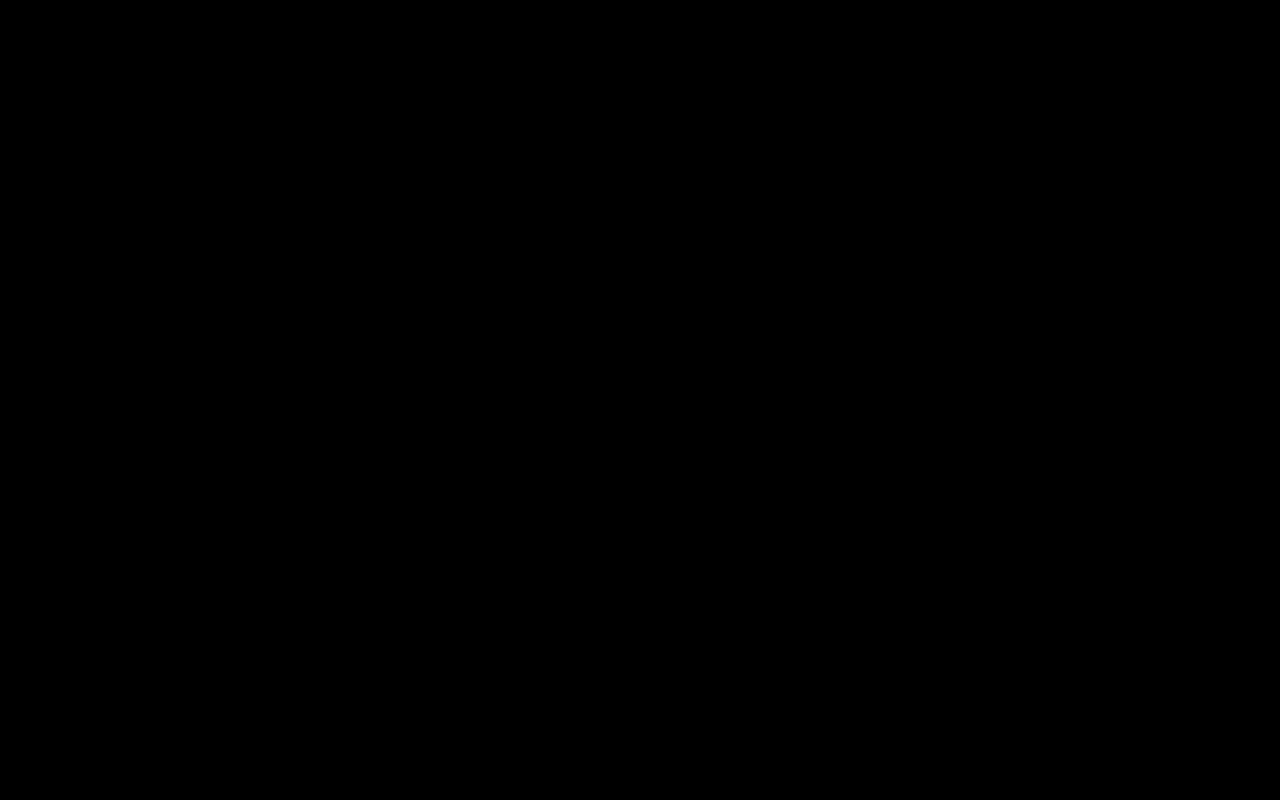
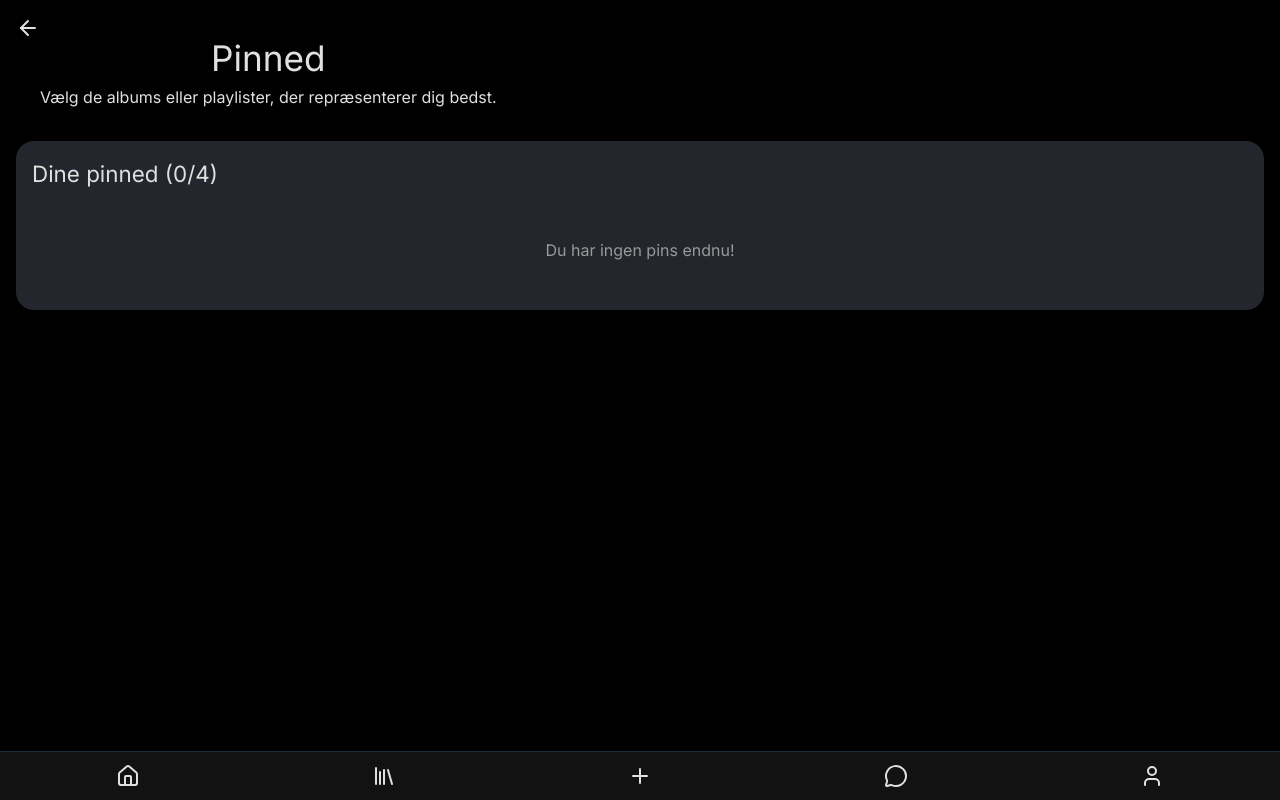
Before and after one commit to andreas893/web-app, a React (Vite) app: page /pinned in a window 1280 px wide. Before the commit this address had no page. Built offline with nearby package versions, Linux system fonts and the light colour scheme.

Commit message:
tilføjet pinned page

```diff
--- a/src/App.jsx
+++ b/src/App.jsx
@@ -13,6 +13,7 @@ import MoodPage from "./pages/MoodPage";
 import WrappedWeek from "./pages/WrappedWeek";
 import WrappedMonth from "./pages/WrappedMonth";
 import ProfilePage from "./pages/ProfilePage";
+import PinnedPage from "./pages/PinnedPage";
 
 export default function App() {
   return (
@@ -38,6 +39,7 @@ export default function App() {
         <Route path="/library" element={<LibraryPage />} />
 
         <Route path="/profile" element={<ProfilePage />} />
+        <Route path="/pinned" element={<PinnedPage />} />
 
         <Route path="/playlist/:id" element={<PlaylistView />} />
         <Route path="/choose-mood" element={<MoodPage />} />
--- a/src/components/CreatePlaylistPopup.jsx
+++ b/src/components/CreatePlaylistPopup.jsx
@@ -236,6 +236,7 @@ const handleShare = async () => {
         {type === "create" && (
   <>
     {/* CREATE PLAYLIST */}
+           <div className="popup-handle"></div>
           <button className="popup-item" onClick={() => handleCreateClick("/choose-mood")}>
           <div className="popup-icon"><Sparkles size={25} /></div>
           <div className="popup-text">
@@ -275,6 +276,7 @@ const handleShare = async () => {
   <>
     {context === "playlist" && (
       <>
+         <div className="popup-handle"></div>
         <button className="popup-item" onClick={togglePin}>
           <div className="popup-icon">
             {isPinned ? <PinOff size={25} /> : <Pin size={25} />}
@@ -335,6 +337,7 @@ const handleShare = async () => {
 
 {type === "share" && (
   <>
+     <div className="popup-handle"></div>
     <h3 className="share-title">
       {context === "song" ? "Del sang" : "Del playliste"}
     </h3>
--- /dev/null
+++ b/src/pages/PinnedPage.jsx
@@ -0,0 +1,95 @@
+import { useState, useEffect } from "react";
+import { ArrowLeft, MinusCircle } from "lucide-react";
+import { useNavigate } from "react-router-dom";
+import { auth, db } from "../firebase";
+import { doc, onSnapshot, updateDoc, arrayRemove } from "firebase/firestore";
+import FooterNav from "../components/FooterNav";
+import "../profile.css";
+
+
+export default function PinnedPage() {
+    const navigate = useNavigate();
+    const [pins, setPins] = useState([]);
+    const user = auth.currentUser;
+
+
+     // Hent pinned fra Firestore
+    useEffect(() => {
+        if (!user) return;
+        const userRef = doc(db, "users", user.uid);
+        const unsub = onSnapshot(userRef, (snap) => {
+        if (snap.exists()) {
+            const data = snap.data();
+            setPins(data.pinned || []);
+        }
+        });
+        return () => unsub();
+    }, [user]);
+
+
+    // Fjern et pinned element
+  const handleRemovePin = async (pin) => {
+    try {
+      const userRef = doc(db, "users", user.uid);
+      await updateDoc(userRef, {
+        pinned: arrayRemove(pin),
+      });
+    } catch (err) {
+      console.error("Fejl ved fjernelse af pin:", err);
+    }
+  };
+
+   // Gem ændringer (her kan du evt. tilføje feedback)
+  const handleSave = () => {
+    navigate("/profile")
+  };
+
+
+    return(
+        <div className="pinned-page">
+           <div className="pinned-header">
+                <div className="pin-arrow">
+                    <ArrowLeft className="back-arrow" onClick={() => navigate(-1)} />
+                </div>
+
+                <div className="pin-text">
+                    <h1 className="pinned-title">Pinned</h1>
+                    <p className="pinned-subtitle">
+                        Vælg de albums eller playlister, der repræsenterer dig bedst.
+                    </p>
+                </div>
+
+            </div>
+
+            <div className="pins-section">
+                <h2>Dine pinned ({pins.length}/4)</h2>
+
+                {pins.length === 0 ? (
+                <p className="no-pins-text">Du har ingen pins endnu!</p>
+                ) : (
+                <div className="active-pins-grid">
+                    {pins.map((pin, index) => (
+                        <div key={index} className="pin-card">
+                            <img src={pin.imgUrl} alt={pin.name} />
+                            <button
+                            className="remove-pin-btn"
+                            onClick={() => handleRemovePin(pin)}
+                            >
+                            <MinusCircle />
+                            </button>
+                        </div>
+                    ))}
+                </div>
+                )}
+
+                {pins.length > 0 && (
+                <div className="save-btn">
+                    <button onClick={handleSave}>Færdig</button>
+                </div>
+                )}
+            </div>
+
+            <FooterNav />
+        </div>
+    );
+};
--- a/src/profile.css
+++ b/src/profile.css
@@ -404,6 +404,7 @@ body {
   text-align: left;
 }
 
+
 .profile-options h2 {
   text-align: center;
   font-size: 1.2rem;
@@ -423,10 +424,135 @@ body {
   gap: 0.75rem;
   background: #23262c;
   border: none;
-  color: #fff;
   padding: 0.6rem 0.8rem;
   border-radius: 12px;
   font-size: 0.9rem;
   cursor: pointer;
   transition: background 0.2s ease;
 }
+
+.popup-handle {
+  width: 50px;
+  height: 4px;
+  background: rgba(255, 255, 255, 0.5);
+  border-radius: 4px;
+  margin: 0 auto 1rem;
+}
+
+.popup-container {
+  width: 100%;
+  background-color: var(--tetriary-color);
+  border-top-left-radius: 18px;
+  border-top-right-radius: 18px;
+  padding: 1.5rem 1rem 2rem;
+  box-shadow: 0 -4px 16px rgba(0, 0, 0, 0.3);
+  will-change: transform;
+  touch-action: none; /* forhindrer baggrundsscroll på mobil */
+   transform: translateY(0);
+}
+
+.popup-overlay {
+  position: fixed;
+  inset: 0;
+  background: rgba(0, 0, 0, 0.55);
+  backdrop-filter: blur(1px);
+  z-index: 100;
+  display: flex;
+  justify-content: center;
+  align-items: flex-end;
+  overflow: hidden; /* vigtigt for framer motion drag */
+}
+
+/* pinned page styling */
+.pinned-page {
+  padding: 1rem;
+  color: var(--text-color);
+}
+
+.pinned-header {
+ display: flex;
+}
+
+.pin-arrow{
+  width: fit-content;
+  align-items: center;
+  justify-content: center;
+}
+
+.pin-text{
+  display: flex;
+  flex-direction: column;
+  align-items: center;
+  justify-content: center;
+  text-align: center;
+  width: auto;
+  margin-top: 1rem;
+}
+
+.pin-text h1{
+  font-size: var(--font-size-h1);
+  color: var(--text-color);
+}
+
+.pins-section h2 {
+  font-size: var(--font-size-med);
+  margin-bottom: 1rem;
+}
+
+.pins-section{
+  padding: 1rem;
+  background: var(--tetriary-color);
+  border-radius: 18px;
+  margin-top: 2rem;
+}
+
+.no-pins-text {
+  color: #999;
+  text-align: center;
+  padding: 2rem 0;
+}
+
+.active-pins-grid {
+  display: grid;
+  grid-template-columns: repeat(2, 1fr);
+  gap: 0.8rem;
+  justify-items: center;
+  margin-bottom: 1.5rem;
+}
+
+
+.pin-card {
+  position: relative;
+  width: 100%;
+  aspect-ratio: 1 / 1;
+  border-radius: 10px;
+  overflow: hidden;
+}
+
+.pin-card img {
+  width: 100%;
+  height: 100%;
+  object-fit: cover;
+  display: block;
+}
+
+.remove-pin-btn {
+  position: absolute;
+  bottom: 6px;
+  right: 6px;
+  border: none;
+  border-radius: 50%;
+  padding: 4px;
+}
+
+.save-btn {
+  display: flex;
+  justify-content: center;
+}
+
+.save-btn button {
+  background: #4D00FF;
+  border: none;
+  padding: 0.5rem 2rem;
+  border-radius: 18px;
+}
```
Also changed, not shown: src/components/ProfileOptions.jsx (+51 -59 lines).
